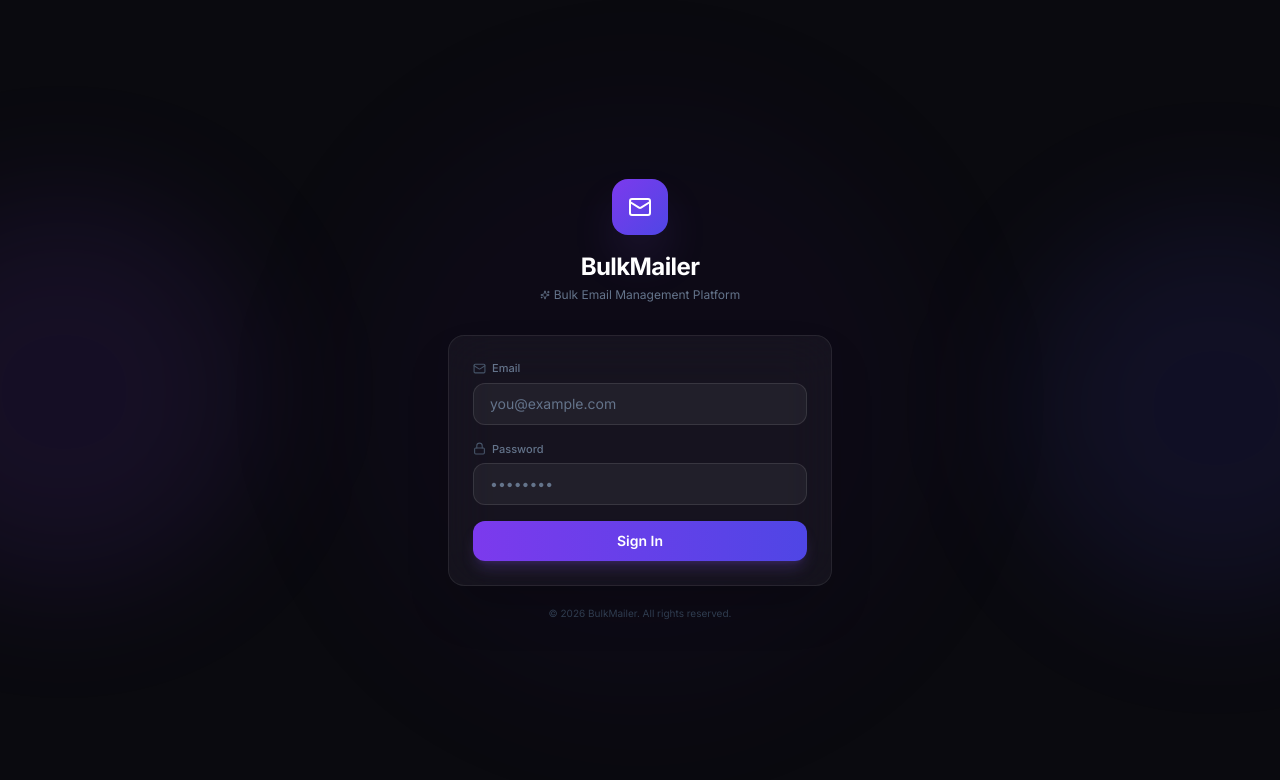
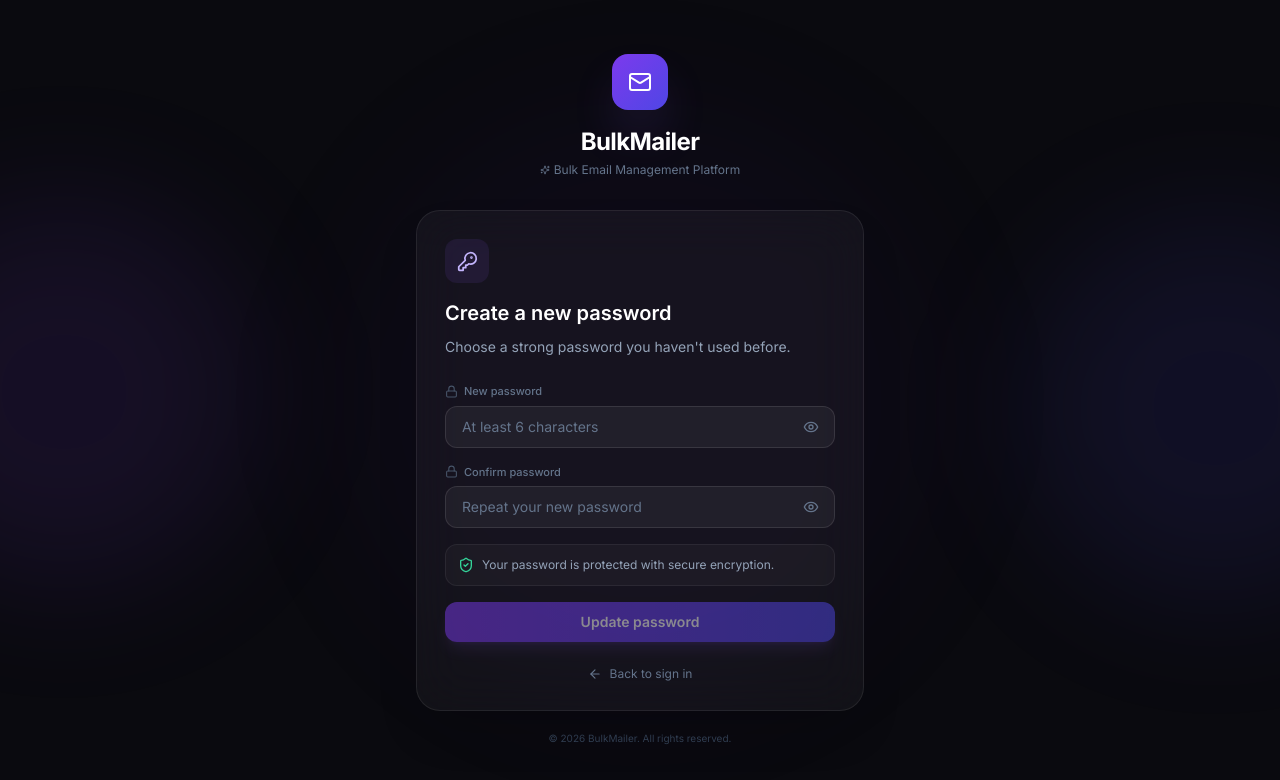
Before and after one commit to naveen106/Send_Pilot_FE, a React (Vite) app: page /reset-password in a window 1280 px wide. Before the commit this address led to /login. Shown: the top 780 px of the page. Built offline with nearby package versions, Linux system fonts and the light colour scheme; no server answers.

Commit message:
feat: Add forgot password and reset password page

```diff
--- a/src/App.tsx
+++ b/src/App.tsx
@@ -4,6 +4,8 @@ import { AuthProvider } from './context/AuthContext';
 import ProtectedRoute from './components/layout/ProtectedRoute';
 import Layout from './components/layout/Layout';
 import LoginPage from './pages/LoginPage';
+import ForgotPasswordPage from './pages/ForgotPasswordPage';
+import ResetPasswordPage from './pages/ResetPasswordPage';
 import DashboardPage from './pages/DashboardPage';
 import CampaignsPage from './pages/CampaignsPage';
 import ContactsPage from './pages/ContactsPage';
@@ -22,6 +24,8 @@ export default function App() {
         />
         <Routes>
           <Route path="/login" element={<LoginPage />} />
+          <Route path="/forgot-password" element={<ForgotPasswordPage />} />
+          <Route path="/reset-password" element={<ResetPasswordPage />} />
           <Route path="/" element={<ProtectedRoute><Layout /></ProtectedRoute>}>
             <Route index element={<Navigate to="/dashboard" replace />} />
             <Route path="dashboard" element={<DashboardPage />} />
--- /dev/null
+++ b/src/components/auth/AuthShell.tsx
@@ -0,0 +1,31 @@
+import { ReactNode } from 'react';
+import { Mail, Sparkles } from 'lucide-react';
+
+/** Shared visual frame for public authentication screens. */
+export default function AuthShell({ children }: { children: ReactNode }) {
+  return (
+    <main className="relative flex min-h-screen items-center justify-center overflow-hidden bg-[#0a0a0f] p-4">
+      <div className="pointer-events-none absolute -left-32 top-1/4 h-96 w-96 rounded-full bg-violet-600/10 blur-3xl" />
+      <div className="pointer-events-none absolute -right-32 bottom-1/4 h-96 w-96 rounded-full bg-indigo-600/10 blur-3xl" />
+      <div className="pointer-events-none absolute left-1/2 top-1/2 h-[600px] w-[600px] -translate-x-1/2 -translate-y-1/2 rounded-full bg-violet-900/5 blur-3xl" />
+
+      <div className="relative w-full max-w-md">
+        <header className="mb-8 text-center">
+          <div className="mb-4 inline-flex h-14 w-14 items-center justify-center rounded-2xl bg-gradient-to-br from-violet-600 to-indigo-600 shadow-2xl shadow-violet-500/30">
+            <Mail size={24} className="text-white" />
+          </div>
+          <h1 className="text-2xl font-bold tracking-tight text-white">BulkMailer</h1>
+          <p className="mt-1 flex items-center justify-center gap-1 text-xs text-slate-500">
+            <Sparkles size={10} /> Bulk Email Management Platform
+          </p>
+        </header>
+
+        {children}
+
+        <p className="mt-5 text-center text-[10px] text-slate-700">
+          © {new Date().getFullYear()} BulkMailer. All rights reserved.
+        </p>
+      </div>
+    </main>
+  );
+}
--- /dev/null
+++ b/src/components/auth/PasswordField.tsx
@@ -0,0 +1,43 @@
+import { useState } from 'react';
+import { Eye, EyeOff, Lock } from 'lucide-react';
+
+interface PasswordFieldProps {
+  label: string;
+  value: string;
+  placeholder: string;
+  autoComplete?: string;
+  onChange: (value: string) => void;
+}
+
+/** Password input with an accessible show/hide control, reusable across auth forms. */
+export default function PasswordField({ label, value, placeholder, autoComplete, onChange }: PasswordFieldProps) {
+  const [visible, setVisible] = useState(false);
+
+  return (
+    <div>
+      <label className="mb-1.5 flex items-center gap-1.5 text-[11px] font-medium text-slate-500">
+        <Lock size={13} className="text-slate-600" /> {label}
+      </label>
+      <div className="relative">
+        <input
+          type={visible ? 'text' : 'password'}
+          required
+          minLength={6}
+          value={value}
+          autoComplete={autoComplete}
+          placeholder={placeholder}
+          onChange={(event) => onChange(event.target.value)}
+          className="input-field pr-11"
+        />
+        <button
+          type="button"
+          aria-label={visible ? `Hide ${label.toLowerCase()}` : `Show ${label.toLowerCase()}`}
+          onClick={() => setVisible((current) => !current)}
+          className="absolute right-3 top-1/2 -translate-y-1/2 rounded-md p-1 text-slate-500 transition-colors hover:text-slate-200"
+        >
+          {visible ? <EyeOff size={16} /> : <Eye size={16} />}
+        </button>
+      </div>
+    </div>
+  );
+}
--- /dev/null
+++ b/src/pages/ForgotPasswordPage.tsx
@@ -0,0 +1,72 @@
+import { FormEvent, useState } from 'react';
+import { ArrowLeft, CheckCircle2, Loader2, Mail } from 'lucide-react';
+import { Link } from 'react-router-dom';
+import toast from 'react-hot-toast';
+import AuthShell from '../components/auth/AuthShell';
+import { useAuth } from '../context/AuthContext';
+
+export default function ForgotPasswordPage() {
+  const { forgotPassword } = useAuth();
+  const [email, setEmail] = useState('');
+  const [loading, setLoading] = useState(false);
+  const [submitted, setSubmitted] = useState(false);
+
+  async function handleSubmit(event: FormEvent<HTMLFormElement>) {
+    event.preventDefault();
+    setLoading(true);
+    try {
+      await forgotPassword(email.trim());
+      setSubmitted(true);
+    } catch (error: any) {
+      const message = error.response?.data?.message;
+      toast.error(
+        message ||
+          'Server error: we could not send the reset email. Please try again later.',
+        { duration: 6000 },
+      );
+    } finally {
+      setLoading(false);
+    }
+  }
+
+  return (
+    <AuthShell>
+      <section className="glass rounded-3xl p-7 shadow-2xl shadow-black/20">
+        {submitted ? (
+          <div className="py-5 text-center">
+            <CheckCircle2 size={42} className="mx-auto mb-4 text-emerald-400" />
+            <h2 className="text-lg font-semibold text-white">Check your inbox</h2>
+            <p className="mx-auto mt-2 max-w-xs text-sm leading-6 text-slate-400">
+              If an account exists for <span className="text-slate-200">{email}</span>, we&apos;ve sent instructions to reset your password.
+            </p>
+            <Link to="/login" className="mt-6 inline-flex items-center gap-2 text-sm font-medium text-violet-300 hover:text-violet-200">
+              <ArrowLeft size={15} /> Back to sign in
+            </Link>
+          </div>
+        ) : (
+          <>
+            <div className="mb-6">
+              <div className="mb-4 flex h-11 w-11 items-center justify-center rounded-xl bg-violet-500/10 text-violet-300">
+                <Mail size={21} />
+              </div>
+              <h2 className="text-xl font-semibold text-white">Forgot your password?</h2>
+              <p className="mt-2 text-sm leading-6 text-slate-400">Enter your email and we&apos;ll send you a secure link to choose a new password.</p>
+            </div>
+            <form onSubmit={handleSubmit} className="space-y-5">
+              <div>
+                <label htmlFor="recovery-email" className="mb-1.5 block text-[11px] font-medium text-slate-500">Email address</label>
+                <input id="recovery-email" type="email" required autoComplete="email" value={email} onChange={(event) => setEmail(event.target.value)} placeholder="you@example.com" className="input-field" />
+              </div>
+              <button type="submit" disabled={loading} className="btn-primary w-full">
+                {loading && <Loader2 size={15} className="animate-spin" />} Send reset link
+              </button>
+            </form>
+            <Link to="/login" className="mt-6 flex items-center justify-center gap-2 text-xs text-slate-500 transition-colors hover:text-slate-200">
+              <ArrowLeft size={14} /> Back to sign in
+            </Link>
+          </>
+        )}
+      </section>
+    </AuthShell>
+  );
+}
--- a/src/pages/LoginPage.tsx
+++ b/src/pages/LoginPage.tsx
@@ -1,8 +1,9 @@
-import { useRef, useState } from 'react';
-import { useNavigate } from 'react-router-dom';
+import { FormEvent, useRef, useState } from 'react';
+import { Link, useNavigate } from 'react-router-dom';
+import toast from 'react-hot-toast';
+import { Loader2, Lock, Mail } from 'lucide-react';
+import AuthShell from '../components/auth/AuthShell';
 import { useAuth } from '../context/AuthContext';
-import toast from 'react-hot-toast';
-import { Mail, Lock, Loader2, Sparkles } from 'lucide-react';
 
 export default function LoginPage() {
   const [loading, setLoading] = useState(false);
@@ -11,58 +12,43 @@ export default function LoginPage() {
   const emailRef = useRef<HTMLInputElement>(null);
   const passwordRef = useRef<HTMLInputElement>(null);
 
-  async function handleSignIn(e: { preventDefault(): void }) {
-    e.preventDefault();
+  async function handleSignIn(event: FormEvent<HTMLFormElement>) {
+    event.preventDefault();
     setLoading(true);
     try {
       await login(emailRef.current!.value.trim(), passwordRef.current!.value);
       navigate('/dashboard');
-    } catch (err: any) {
-      toast.error(err.response?.data?.message || 'Invalid credentials');
-    } finally { setLoading(false); }
+    } catch (error: any) {
+      toast.error(error.response?.data?.message || 'Invalid credentials');
+    } finally {
+      setLoading(false);
+    }
   }
 
   return (
-    <div className="min-h-screen flex items-center justify-center bg-[#0a0a0f] p-4 relative overflow-hidden">
-      <div className="absolute top-1/4 -left-32 w-96 h-96 bg-violet-600/10 rounded-full blur-3xl pointer-events-none" />
-      <div className="absolute bottom-1/4 -right-32 w-96 h-96 bg-indigo-600/10 rounded-full blur-3xl pointer-events-none" />
-      <div className="absolute top-1/2 left-1/2 -translate-x-1/2 -translate-y-1/2 w-[600px] h-[600px] bg-violet-900/5 rounded-full blur-3xl pointer-events-none" />
-
-      <div className="relative w-full max-w-sm">
-        <div className="text-center mb-8">
-          <div className="inline-flex items-center justify-center w-14 h-14 rounded-2xl bg-gradient-to-br from-violet-600 to-indigo-600 shadow-2xl shadow-violet-500/30 mb-4">
-            <Mail size={24} className="text-white" />
+    <AuthShell>
+      <section className="glass rounded-3xl p-7 shadow-2xl shadow-black/20">
+        <div className="mb-6">
+          <h2 className="text-xl font-semibold text-white">Welcome back</h2>
+          <p className="mt-1.5 text-sm text-slate-400">Sign in to continue to your workspace.</p>
         </div>
-          <h1 className="text-2xl font-bold text-white tracking-tight">BulkMailer</h1>
-          <p className="text-slate-500 text-xs mt-1 flex items-center justify-center gap-1">
-            <Sparkles size={10} /> Bulk Email Management Platform
-          </p>
-        </div>
-
-        <div className="glass rounded-2xl shadow-2xl p-6">
         <form onSubmit={handleSignIn} className="space-y-4">
           <div>
-              <label className="flex items-center gap-1.5 text-[11px] font-medium text-slate-500 mb-1.5">
-                <span className="text-slate-600"><Mail size={13} /></span>Email
-              </label>
-              <input ref={emailRef} type="email" required placeholder="you@example.com" className="input-field" />
+            <label htmlFor="login-email" className="mb-1.5 flex items-center gap-1.5 text-[11px] font-medium text-slate-500"><Mail size={13} className="text-slate-600" /> Email</label>
+            <input id="login-email" ref={emailRef} type="email" required autoComplete="email" placeholder="you@example.com" className="input-field" />
           </div>
           <div>
-              <label className="flex items-center gap-1.5 text-[11px] font-medium text-slate-500 mb-1.5">
-                <span className="text-slate-600"><Lock size={13} /></span>Password
-              </label>
-              <input ref={passwordRef} type="password" required placeholder="••••••••" className="input-field" />
+            <label htmlFor="login-password" className="mb-1.5 flex items-center gap-1.5 text-[11px] font-medium text-slate-500"><Lock size={13} className="text-slate-600" /> Password</label>
+            <input id="login-password" ref={passwordRef} type="password" required autoComplete="current-password" placeholder="••••••••" className="input-field" />
           </div>
-            <button type="submit" disabled={loading} className="btn-primary w-full mt-2">
-              {loading ? <Loader2 size={15} className="animate-spin" /> : null} Sign In
+          <div className="flex justify-end pt-0.5">
+            <Link to="/forgot-password" className="text-xs font-medium text-violet-300 transition-colors hover:text-violet-200">Forgot password?</Link>
+          </div>
+          <button type="submit" disabled={loading} className="btn-primary w-full">
+            {loading && <Loader2 size={15} className="animate-spin" />} Sign In
           </button>
         </form>
-        </div>
-
-        <p className="text-center text-[10px] text-slate-700 mt-5">
-          © {new Date().getFullYear()} BulkMailer. All rights reserved.
-        </p>
-      </div>
-    </div>
+      </section>
+    </AuthShell>
   );
 }
--- a/src/pages/ResetPasswordPage.tsx
+++ b/src/pages/ResetPasswordPage.tsx
@@ -1,79 +1,65 @@
-import { useState } from 'react';
-import { useNavigate, useSearchParams } from 'react-router-dom';
-import { authApi } from '../api';
+import { FormEvent, useState } from 'react';
+import { ArrowLeft, CheckCircle2, KeyRound, Loader2, ShieldCheck } from 'lucide-react';
+import { Link, useNavigate, useSearchParams } from 'react-router-dom';
 import toast from 'react-hot-toast';
-import { Lock, Loader2, Mail } from 'lucide-react';
+import AuthShell from '../components/auth/AuthShell';
+import PasswordField from '../components/auth/PasswordField';
+import { useAuth } from '../context/AuthContext';
 
 export default function ResetPasswordPage() {
   const [searchParams] = useSearchParams();
   const token = searchParams.get('token') ?? '';
   const navigate = useNavigate();
+  const { resetPassword } = useAuth();
   const [password, setPassword] = useState('');
   const [confirm, setConfirm] = useState('');
   const [loading, setLoading] = useState(false);
   const [done, setDone] = useState(false);
 
-  async function handleSubmit(e: { preventDefault(): void }) {
-    e.preventDefault();
+  async function handleSubmit(event: FormEvent<HTMLFormElement>) {
+    event.preventDefault();
+    if (!token) { toast.error('This reset link is invalid or incomplete'); return; }
     if (password !== confirm) { toast.error('Passwords do not match'); return; }
-    if (!token) { toast.error('Invalid reset link'); return; }
     setLoading(true);
     try {
-      await authApi.resetPassword(token, password);
+      await resetPassword(token, password);
       setDone(true);
-      setTimeout(() => navigate('/login'), 3000);
-    } catch (err: any) {
-      toast.error(err.response?.data?.message || 'Reset failed');
-    } finally { setLoading(false); }
+      window.setTimeout(() => navigate('/login'), 3000);
+    } catch (error: any) {
+      toast.error(error.response?.data?.message || 'This reset link may have expired');
+    } finally {
+      setLoading(false);
+    }
   }
 
   return (
-    <div className="min-h-screen flex items-center justify-center bg-[#0a0a0f] p-4 relative overflow-hidden">
-      <div className="absolute top-1/4 -left-32 w-96 h-96 bg-violet-600/10 rounded-full blur-3xl pointer-events-none" />
-      <div className="absolute bottom-1/4 -right-32 w-96 h-96 bg-indigo-600/10 rounded-full blur-3xl pointer-events-none" />
-
-      <div className="relative w-full max-w-sm">
-        <div className="text-center mb-8">
-          <div className="inline-flex items-center justify-center w-14 h-14 rounded-2xl bg-gradient-to-br from-violet-600 to-indigo-600 shadow-2xl shadow-violet-500/30 mb-4">
-            <Mail size={24} className="text-white" />
-          </div>
-          <h1 className="text-2xl font-bold text-white">BulkMailer</h1>
-        </div>
-
-        <div className="glass rounded-2xl p-6">
+    <AuthShell>
+      <section className="glass rounded-3xl p-7 shadow-2xl shadow-black/20">
         {done ? (
-            <div className="text-center py-6 space-y-3">
-              <div className="text-4xl">✅</div>
-              <p className="text-white font-semibold text-sm">Password updated!</p>
-              <p className="text-slate-500 text-xs">Redirecting to sign in...</p>
+          <div className="py-6 text-center">
+            <CheckCircle2 size={48} className="mx-auto mb-4 text-emerald-400" />
+            <h2 className="text-xl font-semibold text-white">Password updated</h2>
+            <p className="mt-2 text-sm text-slate-400">Your account is secure. Redirecting you to sign in...</p>
           </div>
         ) : (
           <>
-              <h2 className="text-white font-semibold text-sm mb-1">Set new password</h2>
-              <p className="text-slate-500 text-xs mb-5">Choose a strong password for your account.</p>
+            <div className="mb-6">
+              <div className="mb-4 flex h-11 w-11 items-center justify-center rounded-xl bg-violet-500/10 text-violet-300"><KeyRound size={21} /></div>
+              <h2 className="text-xl font-semibold text-white">Create a new password</h2>
+              <p className="mt-2 text-sm leading-6 text-slate-400">Choose a strong password you haven&apos;t used before.</p>
+            </div>
             <form onSubmit={handleSubmit} className="space-y-4">
-                <div>
-                  <label className="flex items-center gap-1.5 text-[11px] font-medium text-slate-500 mb-1.5">
-                    <Lock size={12} /> New Password
-                  </label>
-                  <input type="password" required placeholder="Min. 6 characters"
-                    value={password} onChange={(e) => setPassword(e.target.value)} className="input-field" />
-                </div>
-                <div>
-                  <label className="flex items-center gap-1.5 text-[11px] font-medium text-slate-500 mb-1.5">
-                    <Lock size={12} /> Confirm Password
-                  </label>
-                  <input type="password" required placeholder="Repeat password"
-                    value={confirm} onChange={(e) => setConfirm(e.target.value)} className="input-field" />
-                </div>
-                <button type="submit" disabled={loading} className="btn-primary w-full mt-2">
-                  {loading ? <Loader2 size={15} className="animate-spin" /> : null} Update Password
+              <PasswordField label="New password" value={password} onChange={setPassword} placeholder="At least 6 characters" autoComplete="new-password" />
+              <PasswordField label="Confirm password" value={confirm} onChange={setConfirm} placeholder="Repeat your new password" autoComplete="new-password" />
+              <div className="flex items-center gap-2 rounded-xl border border-white/[0.06] bg-white/[0.03] p-3 text-xs text-slate-400"><ShieldCheck size={16} className="shrink-0 text-emerald-400" /> Your password is protected with secure encryption.</div>
+              <button type="submit" disabled={loading || !token} className="btn-primary mt-2 w-full">
+                {loading && <Loader2 size={15} className="animate-spin" />} Update password
               </button>
             </form>
+            <Link to="/login" className="mt-6 flex items-center justify-center gap-2 text-xs text-slate-500 transition-colors hover:text-slate-200"><ArrowLeft size={14} /> Back to sign in</Link>
           </>
         )}
-        </div>
-      </div>
-    </div>
+      </section>
+    </AuthShell>
   );
 }
```
Lines whose indentation alone changed are shown as unchanged.
